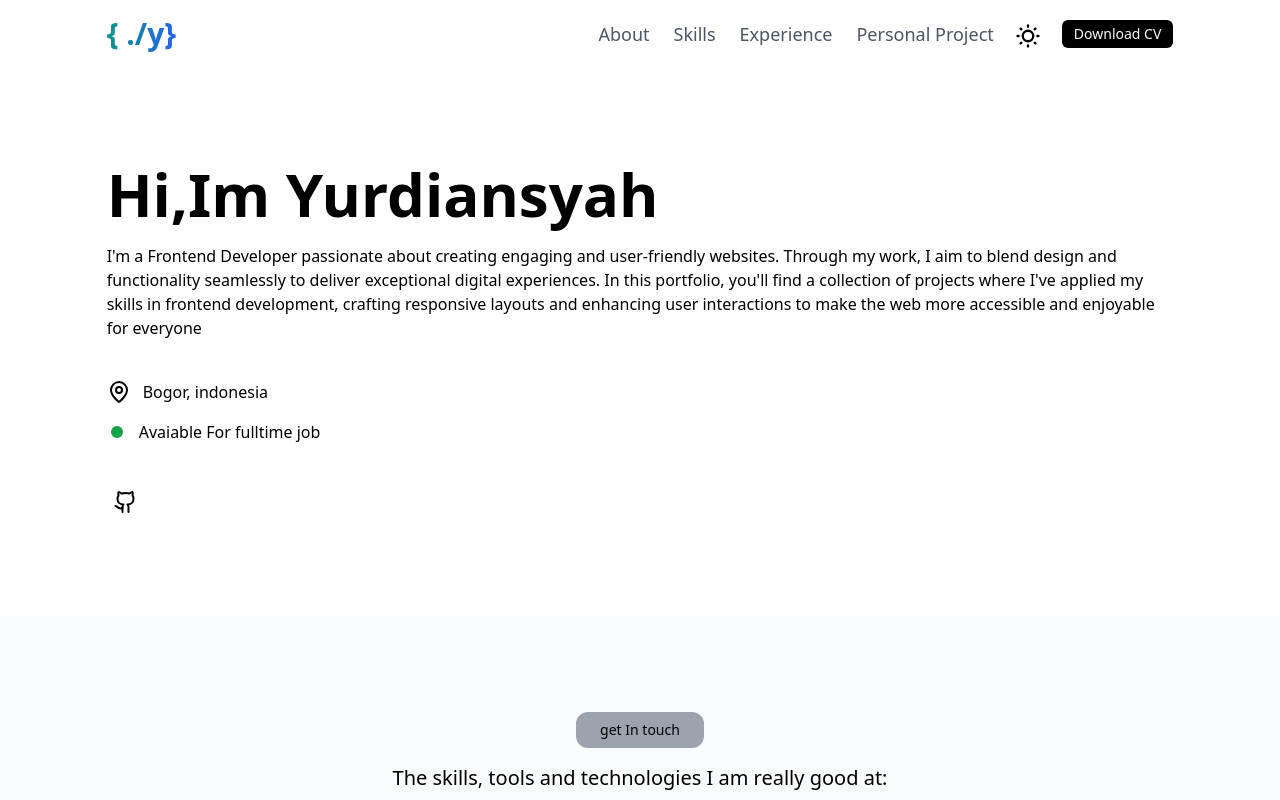
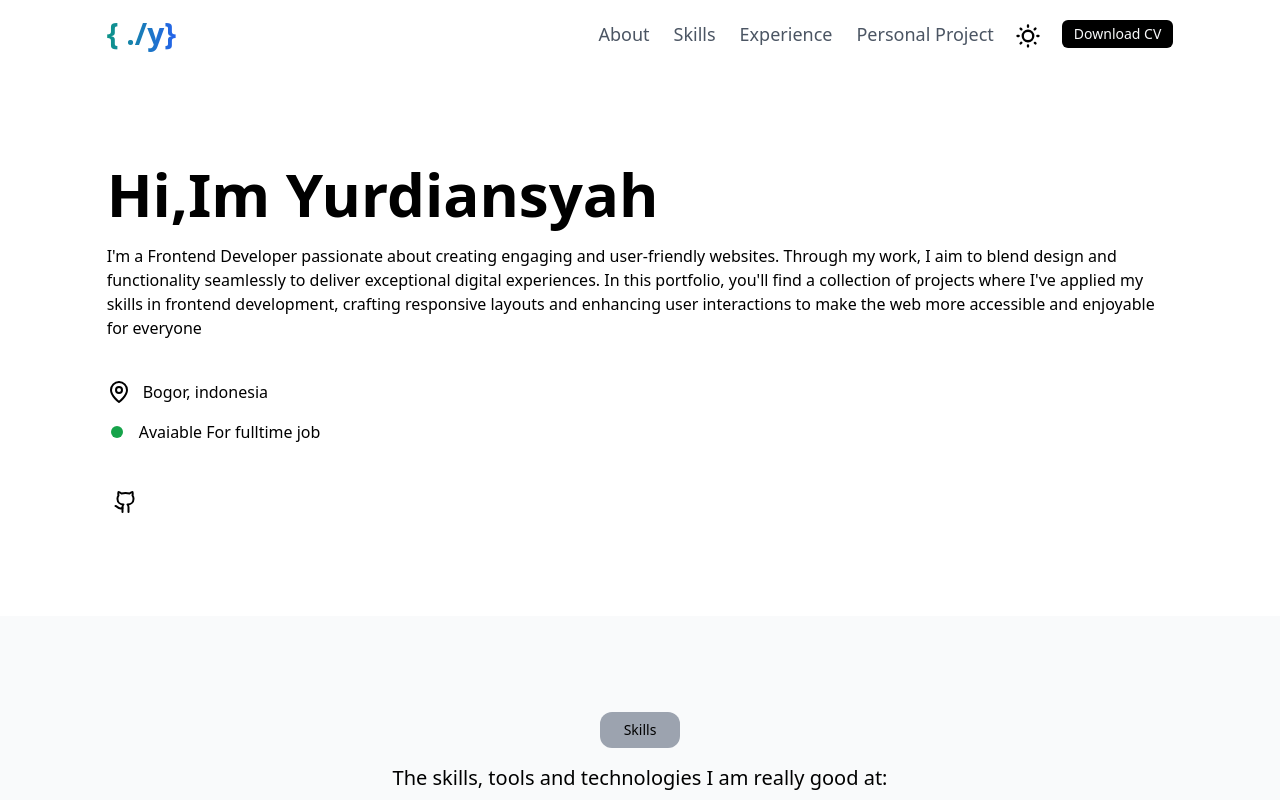
Before and after one commit to yurdigrfnn/portfolio-yurdiansyah, a React (Vite) app: page / in a window 1280 px wide. Shown: the top 800 px of the page. Built offline with nearby package versions, Linux system fonts and the light colour scheme.

Commit message:
Lupa Nama wkwkwk

```diff
--- a/src/features/home/components/Home.jsx
+++ b/src/features/home/components/Home.jsx
@@ -58,7 +58,7 @@ export const Home = () => {
           <div className="flex flex-col gap-4 ">
             <span className="flex justify-center">
               <h2 className="dark:text-white bg-gray-400 dark:bg-gray-600 py-2 text-center my-auto px-6 rounded-xl text-sm font-medium">
-                get In touch
+                Skills
               </h2>
             </span>
             <span className="flex justify-center">
```
